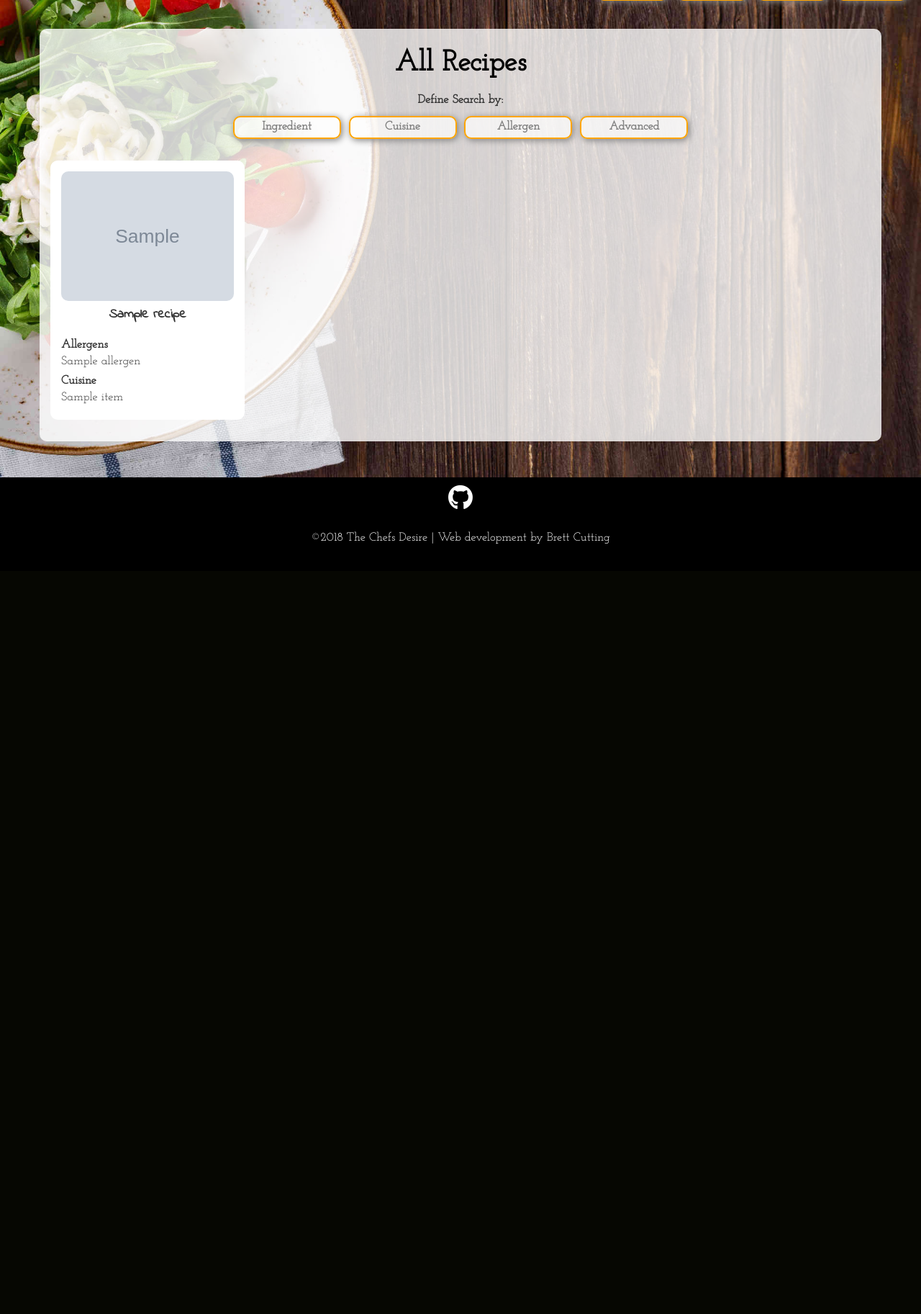
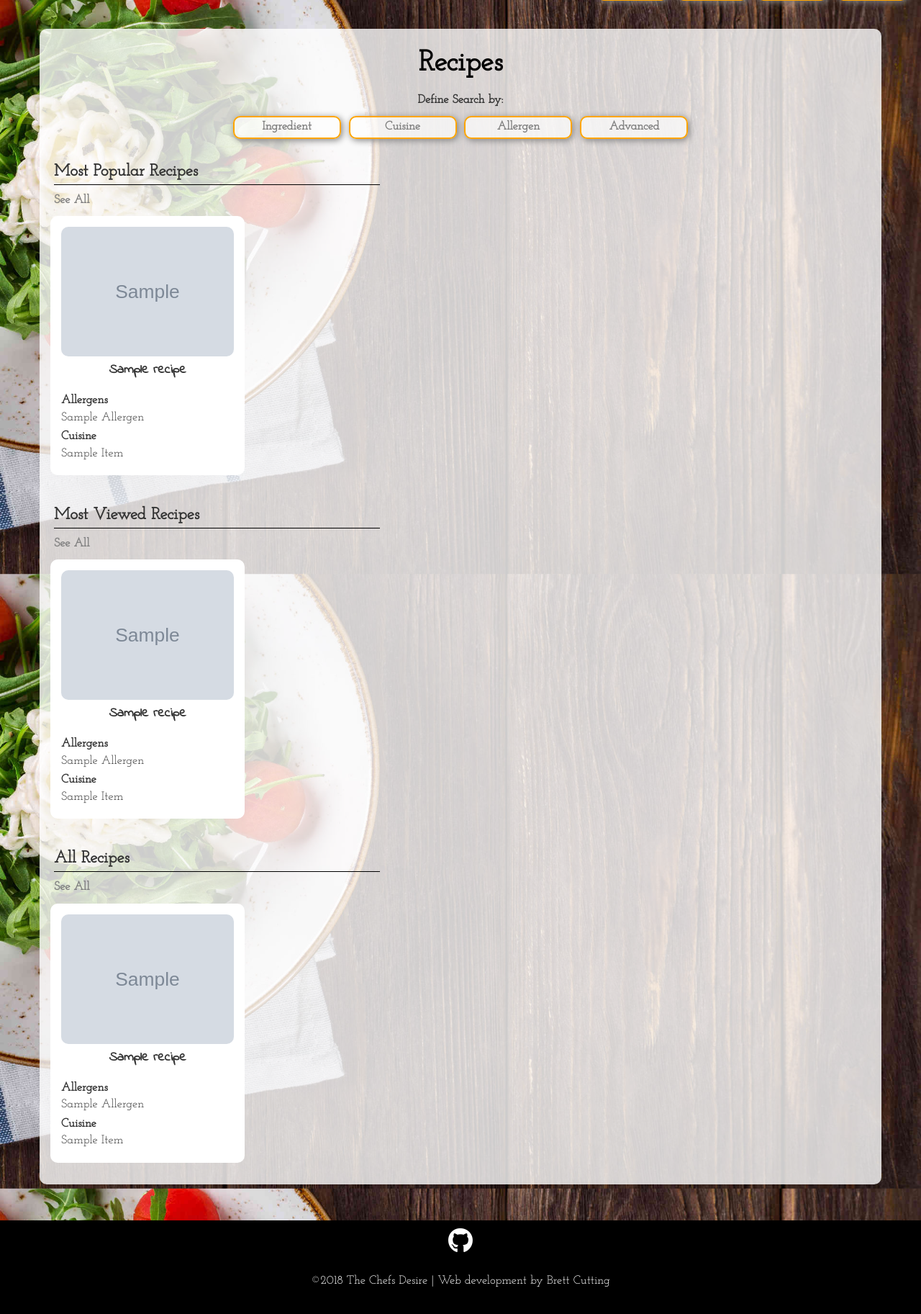
Before and after one commit to brettcutt/the-chefs-desire, a Flask app: page /recipes in a window 1280 px wide. Shown: the part 56-1881 px from the top of the page at 72% size. Before the commit the page ends 812 px from the top, so only its background shows below. Run offline with Flask 2, Linux system fonts and the light colour scheme; grey boxes marked "Sample" are stand-in pictures; a database or web service that is not in the repository returns one stand-in record (values such as "Sample title"); some libraries are stand-ins or nearby versions.

Commit message:
added categories to the index page that direct to the search page

```diff
--- a/app.py
+++ b/app.py
@@ -164,6 +164,8 @@ def my_recipes(username):
     user_recipes = mongo.db.recipe.find({"username":session['user']})
     recipe_count = user_recipes.count()
     print(recipe_count)
+
+
     return render_template('my_recipes.html', user=user, user_recipes=user_recipes, cuisines_json=cuisines_json, allergens_json=allergens_json, recipe_count=recipe_count)
 
 
@@ -171,8 +173,12 @@ def my_recipes(username):
 
 @app.route("/recipes")
 def recipes():
+    most_popular_recipes=mongo.db.recipe.find( { "$query": {}, "$orderby": { "likes" : -1 } } ).limit(4)
+    most_viewed_recipes=mongo.db.recipe.find( { "$query": {}, "$orderby": { "views" : -1 } } ).limit(4)
+    all_recipes=mongo.db.recipe.find( { "$query": {}, "$orderby": { "name" : 1 } } ).limit(4)
 
-    return render_template('recipes.html', recipes=mongo.db.recipe.find(), cuisines_json=cuisines_json, allergens_json=allergens_json)
+    return render_template('recipes.html',all_recipes=all_recipes, most_viewed_recipes=most_viewed_recipes, most_popular_recipes=most_popular_recipes, cuisines_json=cuisines_json, allergens_json=allergens_json)
+
 
 
 # //////////////// SINGLE SEARCHED RECIPE (render)
@@ -231,21 +237,46 @@ def update_like(recipe_id):
 
 # //////////////// SEARCHING RESULT (render)
 
+@app.route("/most_popular_recipes")
+def most_popular_recipes():
+    recipe_category = mongo.db.recipe.find( { "$query": {}, "$orderby": { "likes" : -1 } } ).limit(10)
+    recipe_count = None
+    session["search_title"] = 1
+    search_title = session["search_title"]
+    return render_template('search_results.html', search_title = session["search_title"], recipe_category=recipe_category, cuisines_json=cuisines_json, allergens_json=allergens_json, recipe_count=recipe_count)
+
+@app.route("/most_viewed_recipes")
+def most_viewed_recipes():
+    session["search_title"] = 2
+    recipe_category = mongo.db.recipe.find( { "$query": {}, "$orderby": { "views" : -1 } } ).limit(10)
+    recipe_count = None
+    return render_template('search_results.html', search_title = session["search_title"], recipe_category=recipe_category, cuisines_json=cuisines_json, allergens_json=allergens_json, recipe_count=recipe_count)
+
+@app.route("/all_recipes")
+def all_recipes():
+    session["search_title"] = 3
+    recipe_category = mongo.db.recipe.find( { "$query": {}, "$orderby": { "name" : -1 } } )
+    recipe_count = None
+    return render_template('search_results.html', search_title = session["search_title"], recipe_category=recipe_category, cuisines_json=cuisines_json, allergens_json=allergens_json, recipe_count=recipe_count)
+
 @app.route("/find_ingredient", methods=['POST'])
 def find_ingredient():
-    recipe_category = mongo.db.recipe.find({"ingredients": {"$regex":request.form.get("ingredient_category").lower()}})
+    session["search_title"] = 0
+    recipe_category = mongo.db.recipe.find({"ingredients": {"$regex": request.form.get("ingredient_category"), "$options": 'i'}})
     recipe_count = recipe_category.count()
     return render_template('search_results.html', recipe_category=recipe_category, cuisines_json=cuisines_json, allergens_json=allergens_json, recipe_count=recipe_count)
 
 @app.route("/find_cuisine", methods=['POST'])
 def find_cuisine():
-    recipe_category = mongo.db.recipe.find({"cuisine":request.form.get("cuisine_category")})
+    session["search_title"] = 0
+    recipe_category = mongo.db.recipe.find({"cuisine":request.form.get("cuisine_category").title()})
     recipe_count = recipe_category.count()
     return render_template('search_results.html', recipe_category=recipe_category, cuisines_json=cuisines_json, allergens_json=allergens_json, recipe_count=recipe_count)
 
 
 @app.route("/find_allergen", methods=['POST'])
 def find_allergen():
+    session["search_title"] = 0
     recipe_category = mongo.db.recipe.find({"allergens":{"$nin": request.form.getlist("allergen_category")}})
     recipe_count = recipe_category.count()
     return render_template('search_results.html', recipe_category=recipe_category, cuisines_json=cuisines_json, allergens_json=allergens_json, recipe_count=recipe_count)
@@ -253,16 +284,16 @@ def find_allergen():
 
 @app.route("/find_multiple_categories", methods=['POST'])
 def find_multiple_categories():
-
-    ingredient = request.form.get("find_ingredient").lower()
-    cuisine = request.form.get("find_cuisine")
+    session["search_title"] = 0
+    ingredient = request.form.get("find_ingredient")
+    cuisine = request.form.get("find_cuisine").title()
     allergens = request.form.getlist("find_allergen")
 
     if cuisine == "" and not ingredient:
         recipe_category = mongo.db.recipe.find({"allergens":{"$nin": allergens}})
 
     elif cuisine == "" and not allergens:
-        recipe_category = mongo.db.recipe.find({"ingredients": {"$regex":ingredient}})
+        recipe_category = mongo.db.recipe.find({"ingredients": {"$regex":ingredient, "$options": 'i'}})
 
     elif not ingredient and not allergens:
         recipe_category = mongo.db.recipe.find({"cuisine":cuisine})
--- a/static/css/style.css
+++ b/static/css/style.css
@@ -733,6 +733,11 @@ table {
 
 /* ///////////////////////////////////////////// SEARCH RESULTS*/
 
+.results-found {
+    font-size: 20px;
+    font-weight:bold;
+}
+
 .found_recipe_row {
     display: flex;
     flex-wrap: wrap;
@@ -778,6 +783,20 @@ table {
 
 
 /* //////////////////////////////////////SINGLE RECIPE.HTML*/
+.ordered-by-row {
+    margin-top: 30px;
+}
+
+.ordered-by-title {
+    font-size: 23px;
+    font-weight: bold;
+    margin:0 0 10px 0;
+    border-bottom: 1.5px solid #000;
+}
+
+.see-all {
+    font-weight: bold;
+}
 
 
 .comfirmation {
@@ -787,7 +806,6 @@ table {
     left: 0;
     right: 0;
     text-align: center;
-
 }
 
 .inner-comfirmation {
--- a/templates/recipes.html
+++ b/templates/recipes.html
@@ -2,7 +2,7 @@
 <main class="container main-container margin-top-20">
 
     <div class="row">
-        <p class="my-recipe-heading">All Recipes</p>
+        <p class="my-recipe-heading">Recipes</p>
     </div>
 <!--SEARCH BAR-->
 <div class="row center margin-bottom-20">
@@ -56,7 +56,7 @@
                                 <select name="cuisine_category" id="cuisine_category">
                             <option disabled value="" selected>None</option>
                             {% for item in cuisines_json.cuisine|sort %}
-                            <option value="{{ item }}">{{ item }}</option>
+                            <option value="{{ item }}">{{ item|title }}</option>
                             {% endfor %}
                             </select>
                             </div>
@@ -82,7 +82,7 @@
                                 {% for item in allergens_json.allergen|sort %}
                                 <div class='allergen_search_checkbox'>
                                     <input value="{{ item }}" name="allergen_category" type="checkbox">
-                                    <label for="find_allergen"> {{ item }}</label>
+                                    <label for="find_allergen"> {{ item|title }}</label>
                                 </div>
                                 {% if loop.index % 3 == 0 %}
                                 <br class="hidden-xs"> {% endif%} {% endfor %}
@@ -113,7 +113,7 @@
 
                                     <option class="inline"value="" selected>None</option>
                                     {% for item in cuisines_json.cuisine|sort %}
-                                    <option value="{{ item }}">{{ item }}</option>
+                                    <option value="{{ item }}">{{ item|title }}</option>
                                     {% endfor %}
 
                                 </select>
@@ -136,7 +136,7 @@
 
                                         <div class='allergen_search_checkbox'>
                                             <input value="{{ item }}" name="find_allergen" type="checkbox">
-                                            <label for="find_allergen"> {{ item }}</label>
+                                            <label for="find_allergen"> {{ item| title }}</label>
                                         </div>
 
                                         {% if loop.index % 3 == 0 %}
@@ -163,9 +163,16 @@
         </div>
     </div>
 
+
+<div class="row ordered-by-row">
+    <div class="col-xs-12 col-sm-5">
+        <p class="ordered-by-title">Most Popular Recipes</p>
+        <a href="{{url_for('most_popular_recipes')}}" class="see-all">See All</a>
+    </div>
+</div>
+
 <div class="row found_recipe_row">
-
-{% for recipe in recipes %}
+{% for recipe in most_popular_recipes %}
 
     <div class="single-recipe-result col-xs-12 col-sm-4 col-md-3">
         <div class="inner_recipe_box">
@@ -187,7 +194,7 @@
                 {% if loop.index == 0 or item == "" %}
                 <p>None</p>
                 {% else %}
-                    <span>{{ item }}</span>
+                    <span>{{ item | title}}</span>
                 {% endif %}
                 {% endfor %}
 
@@ -199,7 +206,7 @@
                 {% if loop.index == 0 or item == "" %}
                 <p>None</p>
                 {% else %}
-                    <span>{{ item }}</span>
+                    <span>{{ item |title}}</span>
                 {% endif %}
                 {% endfor %}
                 </div>
@@ -207,10 +214,115 @@
         </div>
     </div>
 
+{% endfor %}
+</div>
 
+<div class="row ordered-by-row">
+    <div class="col-xs-12 col-sm-5">
+        <p class="ordered-by-title">Most Viewed Recipes</p>
+        <a href="{{url_for('most_viewed_recipes')}}" class="see-all">See All</a>
+    </div>
+</div>
+
+<div class="row found_recipe_row">
+{% for recipe in most_viewed_recipes %}
+
+    <div class="single-recipe-result col-xs-12 col-sm-4 col-md-3">
+        <div class="inner_recipe_box">
+            <div class="row">
+                <div class="col-xs-12 found_image_box">
+                    <a href="{{ url_for('update_view_count', recipe_id=recipe._id)}}">
+                    <img class="found_image" src="{{ recipe.image }}" alt=" {{ recipe.name }}">
+                    </a>
+                </div>
+
+                <div class=" name_box col-xs-12 center">
+                    <h4><b>{{ recipe.name }}</b></h4>
+                </div>
+
+                <div class=" allergen_box col-xs-12">
+                    <div><b>Allergens</b></div>
+
+                {% for item in recipe.allergens %}
+                {% if loop.index == 0 or item == "" %}
+                <p>None</p>
+                {% else %}
+                    <span>{{ item | title}}</span>
+                {% endif %}
+                {% endfor %}
+
+                </div>
+
+                <div class="cuisine_box col-xs-12">
+                    <div><b>Cuisine</b></div>
+                {% for item in recipe.cuisine %}
+                {% if loop.index == 0 or item == "" %}
+                <p>None</p>
+                {% else %}
+                    <span>{{ item |title}}</span>
+                {% endif %}
+                {% endfor %}
+                </div>
+            </div>
+        </div>
+    </div>
 
 {% endfor %}
 </div>
+
+<div class="row ordered-by-row">
+    <div class="col-xs-12 col-sm-5">
+        <p class="ordered-by-title">All Recipes</p>
+        <a href="{{url_for('all_recipes')}}" class="see-all">See All</a>
+    </div>
+</div>
+
+<div class="row found_recipe_row">
+{% for recipe in all_recipes %}
+
+    <div class="single-recipe-result col-xs-12 col-sm-4 col-md-3">
+        <div class="inner_recipe_box">
+            <div class="row">
+                <div class="col-xs-12 found_image_box">
+                    <a href="{{ url_for('update_view_count', recipe_id=recipe._id)}}">
+                    <img class="found_image" src="{{ recipe.image }}" alt=" {{ recipe.name }}">
+                    </a>
+                </div>
+
+                <div class=" name_box col-xs-12 center">
+                    <h4><b>{{ recipe.name }}</b></h4>
+                </div>
+
+                <div class=" allergen_box col-xs-12">
+                    <div><b>Allergens</b></div>
+
+                {% for item in recipe.allergens %}
+                {% if loop.index == 0 or item == "" %}
+                <p>None</p>
+                {% else %}
+                    <span>{{ item | title}}</span>
+                {% endif %}
+                {% endfor %}
+
+                </div>
+
+                <div class="cuisine_box col-xs-12">
+                    <div><b>Cuisine</b></div>
+                {% for item in recipe.cuisine %}
+                {% if loop.index == 0 or item == "" %}
+                <p>None</p>
+                {% else %}
+                    <span>{{ item |title}}</span>
+                {% endif %}
+                {% endfor %}
+                </div>
+            </div>
+        </div>
+    </div>
+
+{% endfor %}
+</div>
+
 </main>
 
 {% endblock %}
```
Also changed, not shown: templates/search_results.html (+24 -9 lines).
